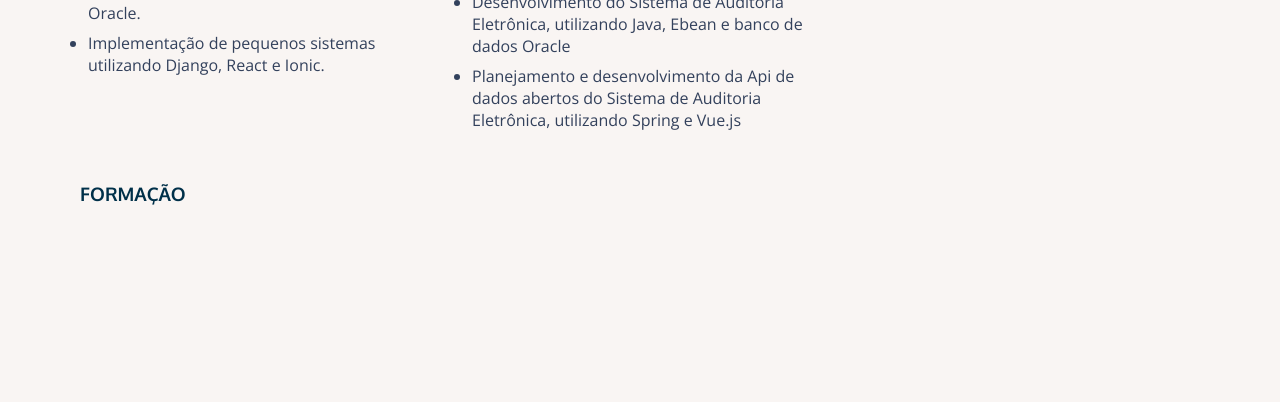
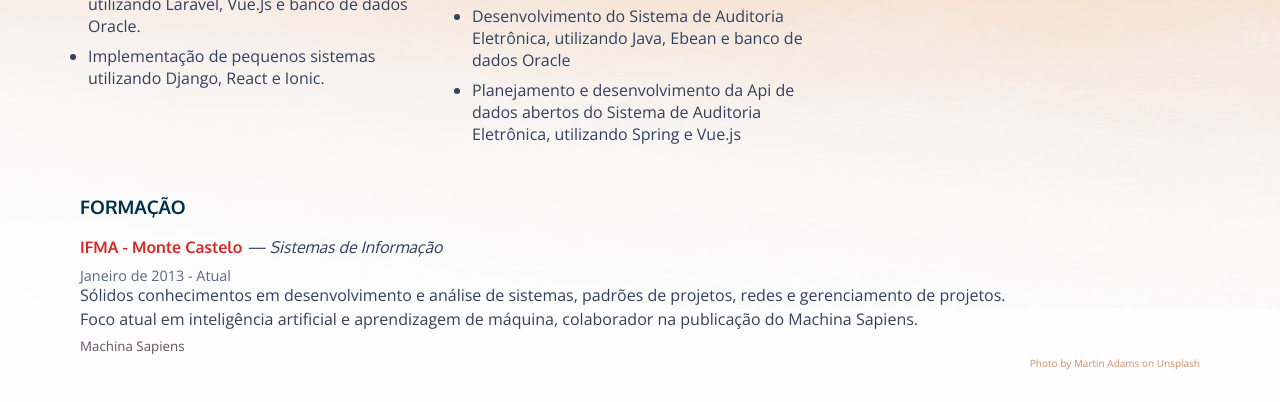
Before and after one commit to nikolasbrandao/imersao-css, a plain HTML site: page index.html in a window 1280 px wide. Shown: the part 1063-1465 px from the top of the page. Before the commit the page ends 1268 px from the top, so only its background shows below. Drawn offline with nearby package versions, Linux system fonts and the light colour scheme.

Commit message:
feat: add formation data and ajust margins

```diff
--- a/css/style.css
+++ b/css/style.css
@@ -7,13 +7,14 @@
 }
 
 body {
-  height:100vh;
-  background-color: #F9F5F3;
+  height: 100%;
+  background-color: #FDFDFD;
   background-image: url('../assets/wall.jpg');
   background-position: center;
   background-repeat: no-repeat;
   padding: 0 2em;
   font-family: 'Open Sans', sans-serif;
+  margin-bottom: 2em;
 }
 
 header{
@@ -137,9 +138,8 @@ article li {
 }
 
 footer {
-  position: fixed;
-  bottom: .2em;
-  right: 1em;
+  display: flex;
+  justify-content: flex-end;
 }
 
 footer small {
@@ -158,7 +158,10 @@ footer small {
   .group-experiences{
     grid-template-columns: 30% 30% 30%;
   }
+  .resume {
+    margin-bottom: 2em;
+  }
   .resume article {
-    max-width: 60vw;
+    max-width: 50vw;
   }
 }
--- a/index.html
+++ b/index.html
@@ -136,6 +136,23 @@
     </section>
     <section>
       <h3>Formação</h3>
+      <article>
+        <h4>IFMA - Monte Castelo <i>— Sistemas de Informação</i></h4>
+        <b>Janeiro de 2013 - Atual</b>
+        <p>
+          Sólidos conhecimentos em desenvolvimento e análise de sistemas, padrões de projetos, redes e
+          gerenciamento de projetos.
+        </p>
+        <p>
+          Foco atual em inteligência artificial e aprendizagem de máquina, colaborador na publicação do
+          Machina Sapiens.
+        </p>
+        <small>
+          <a href="https://medium.com/machina-sapiens" target="_blank" rel="noopener noreferrer">
+            Machina Sapiens
+          </a>
+        </small>
+      </article>
     </section>
   </main>
 
```
